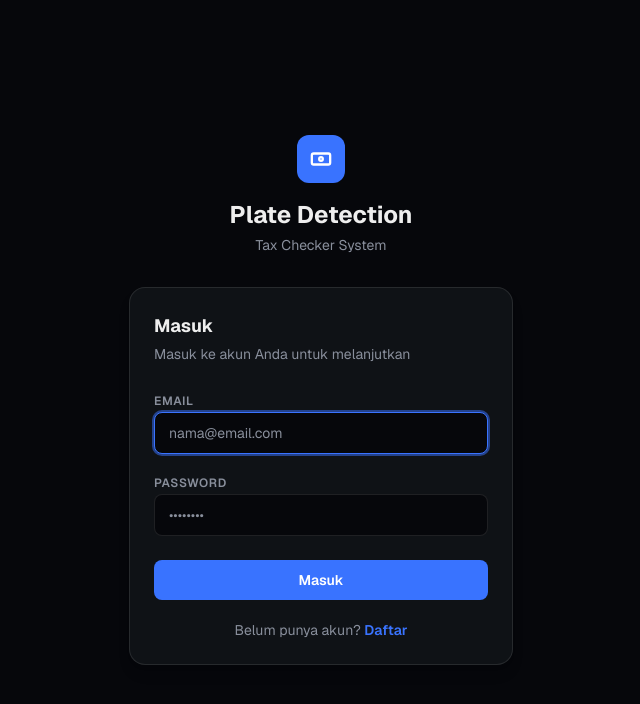
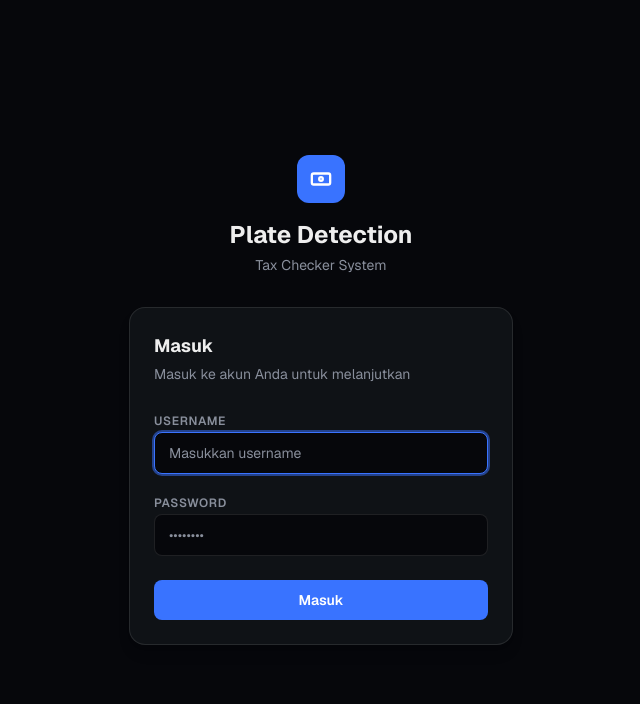
Before and after one commit to rival809/detection, a Next.js app in the folder frontend/: page /login in a window 1280 px wide. Shown: the top 704 px of the page, without its empty margins (319-959 px from the left). Built offline with nearby package versions, Linux system fonts and the light colour scheme; no server answers.

Commit message:
refactor: change email input to username in login form and update placeholder

```diff
--- a/frontend/app/(auth)/login/page.tsx
+++ b/frontend/app/(auth)/login/page.tsx
@@ -47,16 +47,16 @@ export default function LoginPage() {
           <form onSubmit={handleSubmit} className="space-y-4">
             <div className="space-y-1.5">
               <label htmlFor="email" className="text-xs font-semibold text-muted-foreground uppercase tracking-wider">
-                Email
+                Username
               </label>
               <input
                 id="email"
-                type="email"
+                type="text"
                 value={email}
                 onChange={(e) => setEmail(e.target.value)}
                 required
                 autoFocus
-                placeholder="nama@email.com"
+                placeholder="Masukkan username"
                 className="w-full px-3.5 py-2.5 bg-background border border-border rounded-lg text-sm text-foreground placeholder:text-muted-foreground focus:outline-none focus:ring-2 focus:ring-primary/50 focus:border-primary transition-colors"
               />
             </div>
@@ -101,10 +101,6 @@ export default function LoginPage() {
             </button>
           </form>
 
-          <p className="text-sm text-center text-muted-foreground mt-5">
-            Belum punya akun?{" "}
-            <a href="/register" className="text-primary font-semibold hover:underline">Daftar</a>
-          </p>
         </div>
       </div>
     </div>
```
Also changed, not shown: 1 other file (tests, documents, lock files or other folders).
